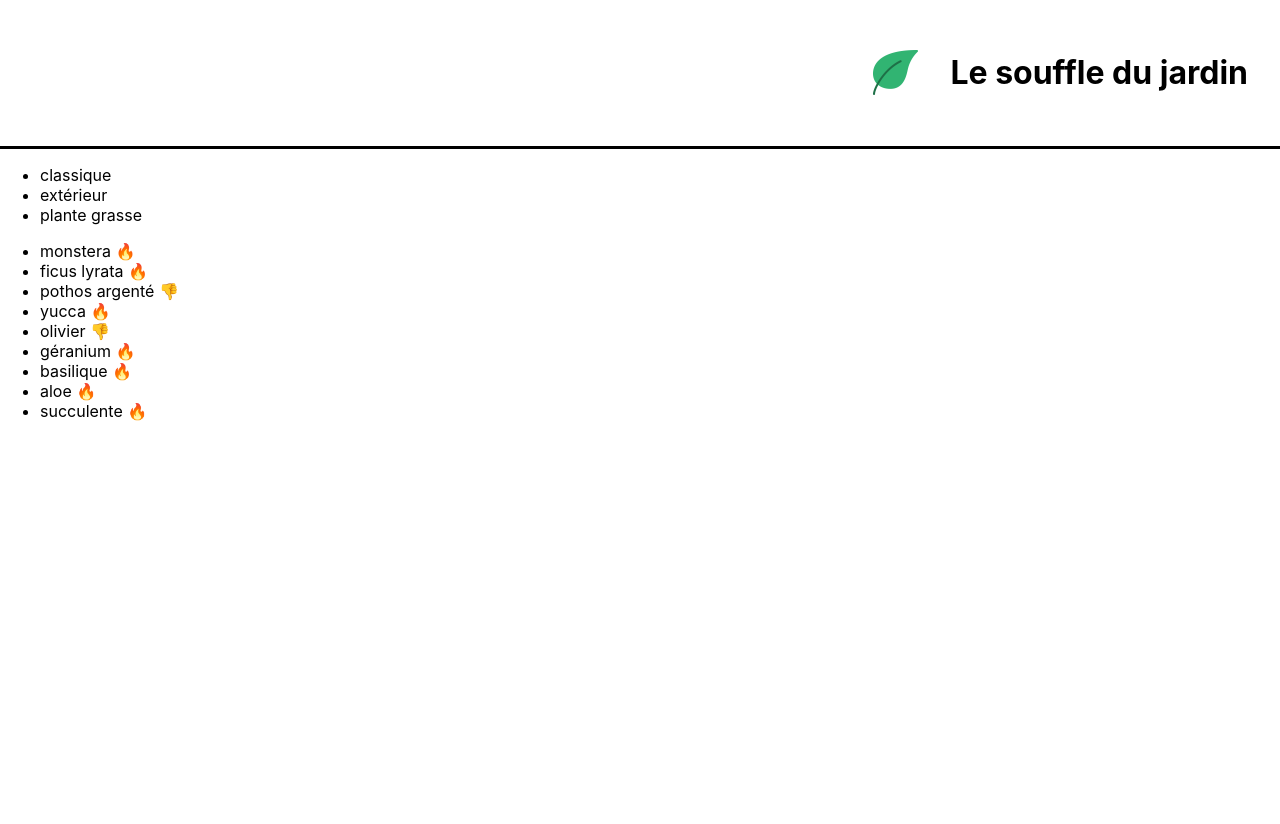
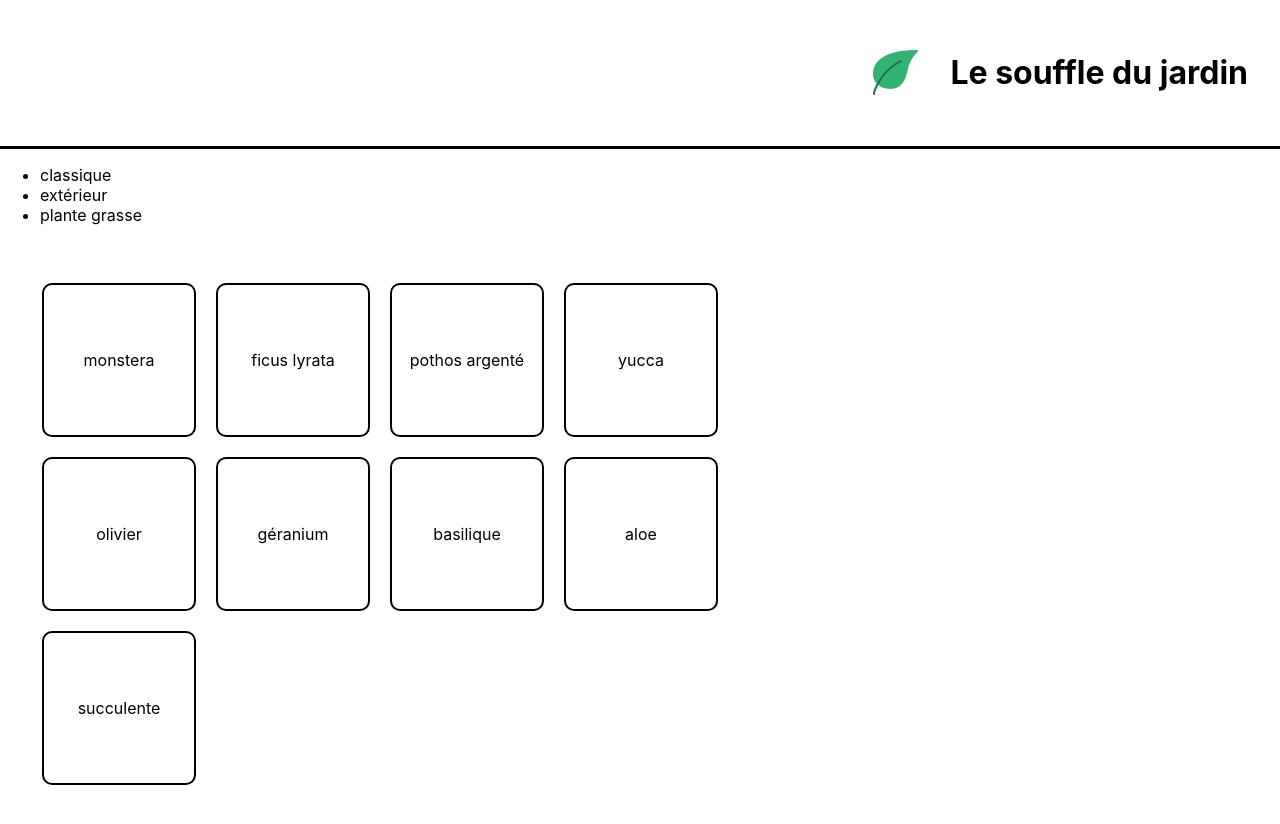
Before and after one commit to Rayonnantakasha/Le-souffle-du-jardin, a React (Create React App) app: page / in a window 1280 px wide. Shown: the top 824 px of the page. Before the commit the page ends 800 px from the top, so only its background shows below. Built offline with nearby package versions, Linux system fonts and the light colour scheme.

Commit message:
refactoring code and add condition for solde

```diff
--- a/src/components/ShoppingList.js
+++ b/src/components/ShoppingList.js
@@ -1,25 +1,30 @@
-import {plantList} from "../Datas/plantList";
+import { plantList } from '../Datas/plantList'
+import '../styles/ShoppingList.css'
 
+function ShoppingList() {
+    const categories = plantList.reduce(
+        (acc, plant) =>
+            acc.includes(plant.category) ? acc : acc.concat(plant.category),
+        []
+    )
 
-function shoppingList(){
-   const categories = plantList.reduce((acc, plant) =>
-   acc.includes(plant.category) ? acc : acc.concat(plant.category),
-       []
-   )
     return (
         <div>
             <ul>
                 {categories.map((cat) => (
-                    <li key = {cat}>{cat}</li>
+                    <li key={cat}>{cat}</li>
                 ))}
             </ul>
-            <ul>
+            <ul className='lmj-plant-list'>
                 {plantList.map((plant) => (
-                    <li key = {plant.id}>{plant.name} {plant.isBestSale ? <span>🔥</span> : <span>👎</span>}</li>
+                    <li key={plant.id} className='lmj-plant-item'>
+                        {plant.name}
+                        {plant.isSpecialOffer && <div className='lmj-sales'>Soldes</div>}
+                    </li>
                 ))}
             </ul>
         </div>
     )
 }
 
-export default shoppingList
+export default ShoppingList
```
